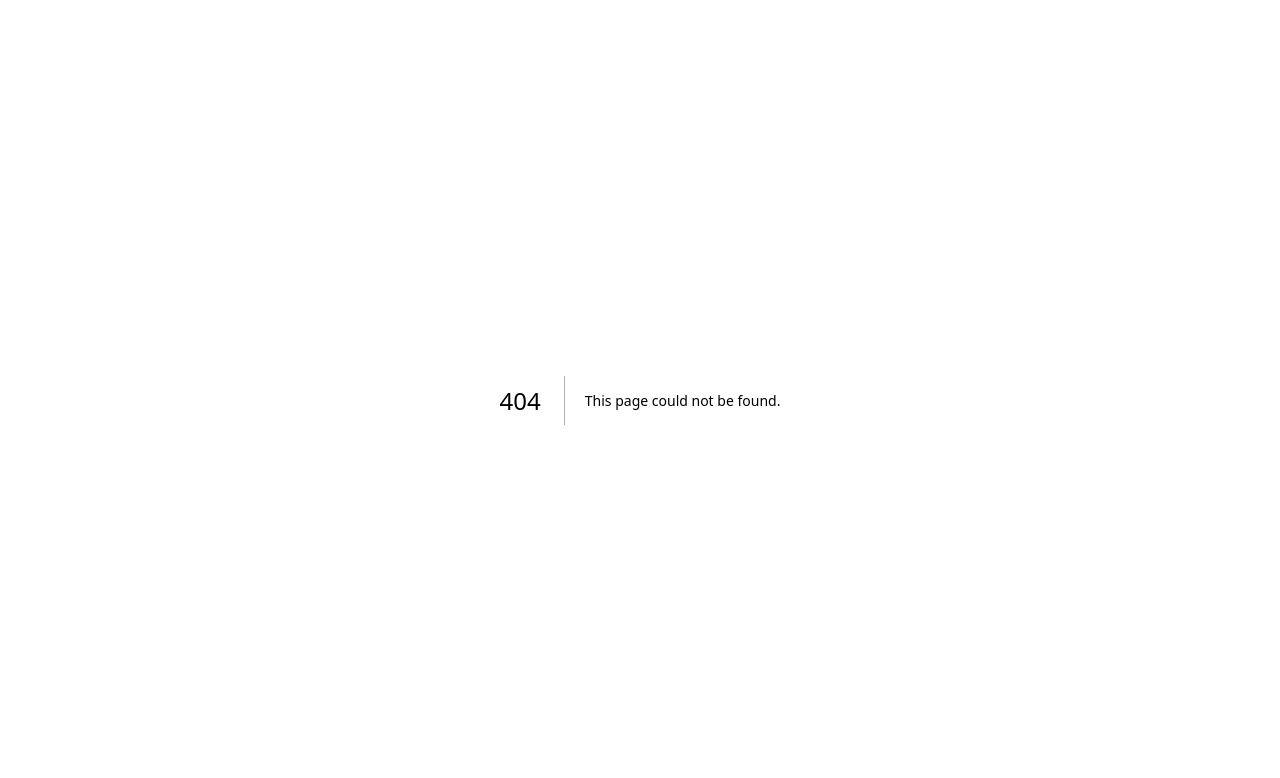
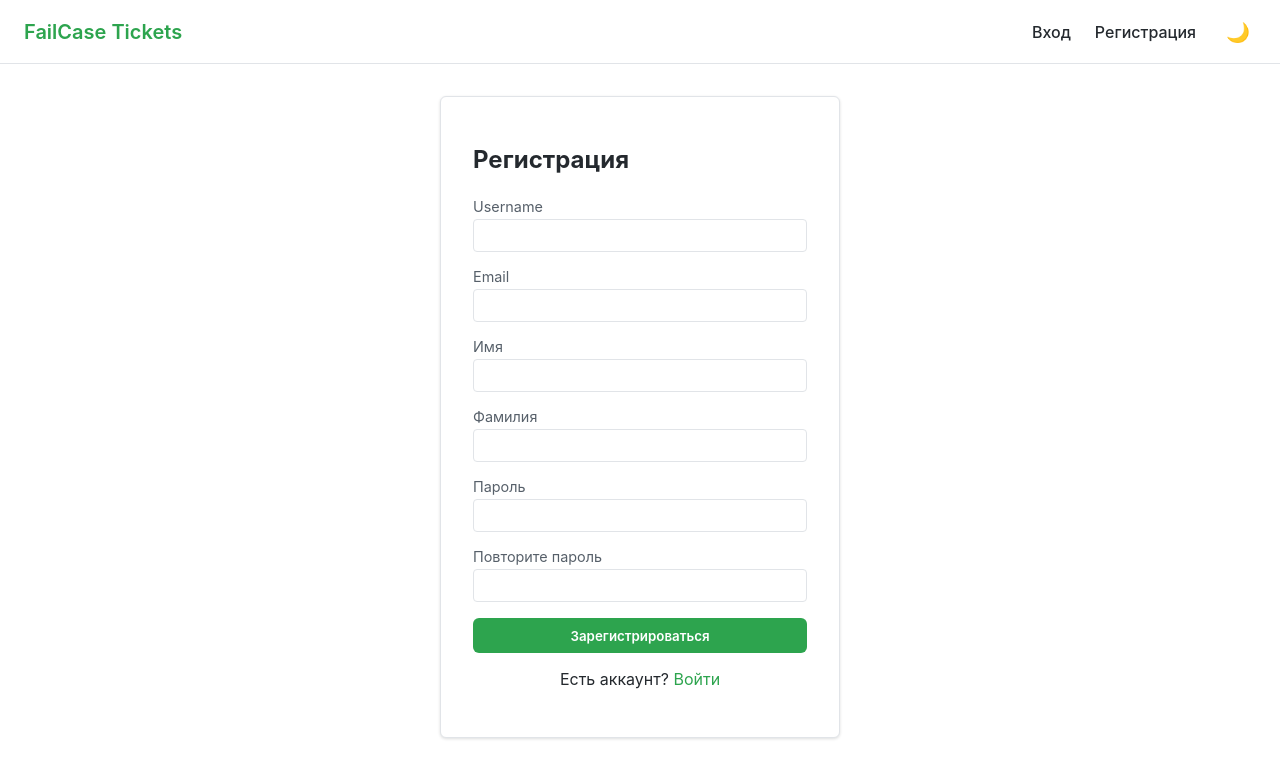
Before and after one commit to failcase/ticket-store-frontend, a Next.js app: page /register in a window 1280 px wide. Before the commit this address had no page. Shown: the top 778 px of the page. Built offline with nearby package versions, Linux system fonts and the light colour scheme; no server answers.

Commit message:
Added registration

```diff
--- a/components/Navbar.module.css
+++ b/components/Navbar.module.css
@@ -12,7 +12,6 @@
   font-weight: 600;
   font-size: 1.25rem;
   color: var(--primary);
-  text-decoration: none;
 }
 
 .links {
@@ -21,45 +20,30 @@
   gap: 1.5rem;
 }
 
-/* Вход */
 .link {
   font-weight: 500;
   font-size: 1rem;
   color: var(--fg);
   transition: color 0.2s;
 }
+
 .link:hover {
   color: var(--primary);
 }
 
-/* Профиль */
 .profileMenu {
   position: relative;
 }
 
-/* область-активатор */
-.trigger {
-  display: flex;
-  align-items: center;
-  gap: 0.5rem;
-  cursor: pointer;
-}
-
 .avatar {
   width: 32px;
-  aspect-ratio: 1/1;
-  border-radius: 8px;
+  aspect-ratio: 1 / 1;
   object-fit: cover;
+  border-radius: 50%;
+  cursor: pointer;
   border: 1px solid var(--border);
 }
 
-.name {
-  font-size: 0.95rem;
-  color: var(--fg);
-  font-weight: 500;
-}
-
-/* выпадашка */
 .dropdown {
   position: absolute;
   right: 0;
@@ -68,52 +52,30 @@
   border: 1px solid var(--border);
   border-radius: 6px;
   box-shadow: 0 4px 12px rgba(0,0,0,0.15);
+  display: flex;
+  flex-direction: column;
+  min-width: 160px;
   overflow: hidden;
-  min-width: 200px;
   z-index: 10;
 }
 
-/* шапка */
-.dropdownHeader {
-  padding: 0.75rem 1rem;
-}
-.fullName {
-  display: block;
-  font-size: 1rem;
-  color: var(--fg);
-}
-.userTag {
-  display: block;
-  font-size: 0.85rem;
-  color: var(--fg-secondary);
-  margin-top: 0.25rem;
-}
-
-/* разделитель */
-.divider {
-  height: 1px;
-  background: var(--border);
-  margin: 0.25rem 0;
-}
-
-/* элемент меню */
-.item {
-  display: block;
-  width: 100%;
-  padding: 0.75rem 1rem;
+.dropdown a,
+.dropdown button {
+  padding: 0.75rem 1.25rem;
   font-size: 0.95rem;
   color: var(--fg);
   background: none;
   border: none;
   text-align: left;
+  width: 100%;
   cursor: pointer;
-  text-decoration: none;
-}
-.item:hover {
-  background: var(--border);
 }
 
-/* тема */
+.dropdown a:hover,
+.dropdown button:hover {
+  background-color: var(--border);
+}
+
 .themeToggle {
   background: none;
   border: none;
--- a/components/Navbar.tsx
+++ b/components/Navbar.tsx
@@ -1,44 +1,31 @@
 import Link from 'next/link'
 import { useState, useEffect, useRef } from 'react'
 import { useTheme } from 'next-themes'
-import { authFetch } from '@/utils/auth'
 import styles from './Navbar.module.css'
-
-const API_URL = process.env.NEXT_PUBLIC_API_URL!
-const DEFAULT_AVATAR = '/default-avatar.svg'
 
 export default function Navbar() {
   const { resolvedTheme, setTheme } = useTheme()
   const [mounted, setMounted] = useState(false)
   const [me, setMe] = useState<string | null>(null)
-  const [avatar, setAvatar] = useState<string>(DEFAULT_AVATAR)
-  const [firstName, setFirstName] = useState<string>('')
-  const [lastName, setLastName] = useState<string>('')
+  const [avatar, setAvatar] = useState<string>('/default-avatar.svg')
   const [open, setOpen] = useState(false)
   const menuRef = useRef<HTMLDivElement>(null)
 
+  // Для корректного переключения темы:
+  useEffect(() => setMounted(true), [])
+
+  // Подтягиваем имя пользователя и его аватар из access-токена
   useEffect(() => {
-    setMounted(true)
+    if (typeof window === 'undefined') return
     const token = localStorage.getItem('access')
     if (token) {
-      const payload = JSON.parse(atob(token.split('.')[1]))
-      setMe(payload.username)
-      if (payload.avatar) setAvatar(payload.avatar)
+      const { username, avatar: av } = JSON.parse(atob(token.split('.')[1]))
+      setMe(username)
+      if (av) setAvatar(av)
     }
   }, [])
 
-  // подтягиваем first & last name из API
-  useEffect(() => {
-    if (!me) return
-    authFetch(`${API_URL}/api/users/${me}`)
-      .then(r => r.ok ? r.json() : Promise.reject())
-      .then(u => {
-        setFirstName(u.first_name)
-        setLastName(u.last_name)
-      })
-      .catch(() => {})
-  }, [me])
-
+  // Закрываем дропдаун кликом вне
   useEffect(() => {
     const onClick = (e: MouseEvent) => {
       if (menuRef.current && !menuRef.current.contains(e.target as Node)) {
@@ -55,53 +42,38 @@ export default function Navbar() {
   }
 
   const ThemeButton = () => {
-    if (!mounted) return <button className={styles.themeToggle} aria-label="Переключить тему" />
+    if (!mounted) {
+      return <button className={styles.themeToggle} aria-label="Переключить тему" />
+    }
     return (
       <button
         className={styles.themeToggle}
         onClick={() => setTheme(resolvedTheme === 'dark' ? 'light' : 'dark')}
         aria-label="Переключить тему"
       >
-        {resolvedTheme === 'dark' ? '☀️' : '🌙'}
+        {resolvedTheme === 'light' ? '🌙' : '☀️'}
       </button>
     )
   }
 
   return (
     <nav className={styles.navbar}>
-      <Link href="/" className={styles.logo}>
-        FailCase Tickets
-      </Link>
-
+      <Link href="/" className={styles.logo}>FailCase Tickets</Link>
       <div className={styles.links}>
-        {!me ? (
-          <Link href="/login" className={styles.link}>Вход</Link>
-        ) : (
+        {!me && <Link href="/login" className={styles.link}>Вход</Link>}
+        {!me && <Link href="/register" className={styles.link}>Регистрация</Link>}
+        {me && (
           <div className={styles.profileMenu} ref={menuRef}>
-            <div className={styles.trigger} onClick={() => setOpen(o => !o)}>
-              <img
-                src={avatar}
-                alt="Аватар"
-                className={styles.avatar}
-                onError={e => (e.currentTarget.src = DEFAULT_AVATAR)}
-              />
-              <span className={styles.name}>{firstName || me}</span>
-            </div>
+            <img
+              src={avatar}
+              alt="Аватар"
+              className={styles.avatar}
+              onClick={() => setOpen(o => !o)}
+            />
             {open && (
               <div className={styles.dropdown}>
-                {/* header */}
-                <div className={styles.dropdownHeader}>
-                  <strong className={styles.fullName}>{firstName} {lastName}</strong>
-                  <span className={styles.userTag}>@{me}</span>
-                </div>
-                <div className={styles.divider} />
-                <Link href={`/profile/${me}`} className={styles.item}>
-                  Профиль
-                </Link>
-                <div className={styles.divider} />
-                <button onClick={logout} className={styles.item}>
-                  Выйти
-                </button>
+                <Link href={`/profile/${me}`}>Профиль</Link>
+                <button onClick={logout}>Выйти</button>
               </div>
             )}
           </div>
--- /dev/null
+++ b/pages/register.tsx
@@ -0,0 +1,153 @@
+// pages/register.tsx
+import { useState } from 'react'
+import { useRouter } from 'next/router'
+import Link from 'next/link'
+import Navbar from '@/components/Navbar'
+import styles from '@/styles/Login.module.css'
+
+const API_URL = process.env.NEXT_PUBLIC_API_URL!
+
+export default function Register() {
+  const router = useRouter()
+  const [form, setForm] = useState({
+    username: '',
+    email: '',
+    first_name: '',
+    last_name: '',
+    password1: '',
+    password2: ''
+  })
+  const [loading, setLoading] = useState(false)
+  const [error, setError] = useState('')
+
+  const handleChange = (e: React.ChangeEvent<HTMLInputElement>) => {
+    setForm({ ...form, [e.target.name]: e.target.value })
+  }
+
+  const handleSubmit = async (e: React.FormEvent) => {
+    e.preventDefault()
+    setError('')
+    setLoading(true)
+
+    try {
+      const res = await fetch(`${API_URL}/api/auth/registration/`, {
+        method: 'POST',
+        headers: { 'Content-Type': 'application/json' },
+        body: JSON.stringify(form)
+      })
+      const data = await res.json()
+      if (!res.ok) {
+        throw new Error(data.detail || JSON.stringify(data))
+      }
+      // Перенаправляем на логин с флагом
+      router.push({ pathname: '/login', query: { registered: '1' } })
+    } catch (err: any) {
+      setError(err.message)
+      setLoading(false)
+    }
+  }
+
+  return (
+    <>
+      <Navbar />
+      <main className={styles.container}>
+        <h1 className={styles.title}>Регистрация</h1>
+        <form onSubmit={handleSubmit}>
+          {/* Username */}
+          <div className={styles.field}>
+            <label className={styles.label}>Username</label>
+            <input
+              name="username"
+              className={styles.input}
+              type="text"
+              value={form.username}
+              onChange={handleChange}
+              required
+            />
+          </div>
+
+          {/* Email */}
+          <div className={styles.field}>
+            <label className={styles.label}>Email</label>
+            <input
+              name="email"
+              className={styles.input}
+              type="email"
+              value={form.email}
+              onChange={handleChange}
+              required
+            />
+          </div>
+
+          {/* Имя */}
+          <div className={styles.field}>
+            <label className={styles.label}>Имя</label>
+            <input
+              name="first_name"
+              className={styles.input}
+              type="text"
+              value={form.first_name}
+              onChange={handleChange}
+              required
+            />
+          </div>
+
+          {/* Фамилия */}
+          <div className={styles.field}>
+            <label className={styles.label}>Фамилия</label>
+            <input
+              name="last_name"
+              className={styles.input}
+              type="text"
+              value={form.last_name}
+              onChange={handleChange}
+            />
+          </div>
+
+          {/* Пароль */}
+          <div className={styles.field}>
+            <label className={styles.label}>Пароль</label>
+            <input
+              name="password1"
+              className={styles.input}
+              type="password"
+              value={form.password1}
+              onChange={handleChange}
+              required
+            />
+          </div>
+
+          {/* Повтор пароля */}
+          <div className={styles.field}>
+            <label className={styles.label}>Повторите пароль</label>
+            <input
+              name="password2"
+              className={styles.input}
+              type="password"
+              value={form.password2}
+              onChange={handleChange}
+              required
+            />
+          </div>
+
+          {error && <p className={styles.error}>{error}</p>}
+
+          <button
+            type="submit"
+            className={styles.submit}
+            disabled={loading}
+          >
+            {loading ? 'Загрузка…' : 'Зарегистрироваться'}
+          </button>
+        </form>
+
+        <p style={{ textAlign: 'center', marginTop: '1rem' }}>
+          Есть аккаунт?{' '}
+          <Link href="/login" style={{ color: 'var(--primary)' }}>
+            Войти
+          </Link>
+        </p>
+      </main>
+    </>
+  )
+}
```
Also changed, not shown: pages/login.tsx (+66 -8 lines).
